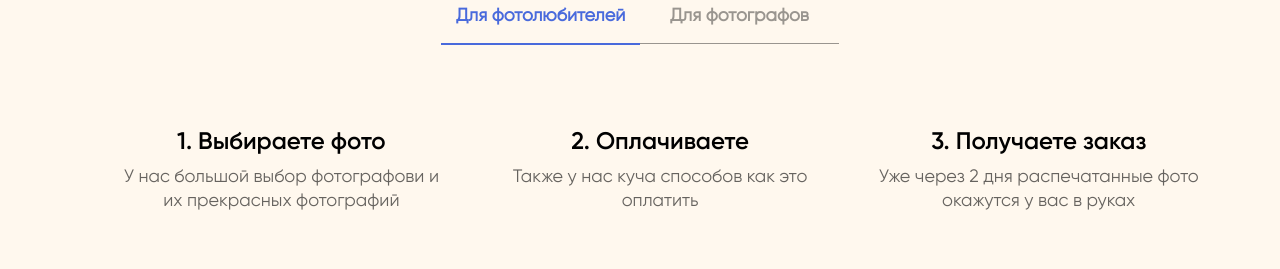
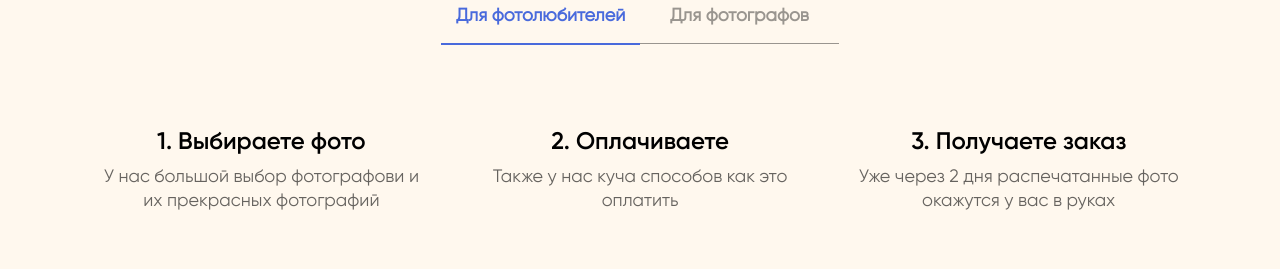
Before and after one commit to nasunya/insprint-photo, a website: page index.html in a window 1280 px wide. Shown: the part 1055-1324 px from the top of the page. Drawn offline with Linux system fonts and the light colour scheme.

Commit message:
верстка 27.08

```diff
--- a/sources/sass/layout/_works.scss
+++ b/sources/sass/layout/_works.scss
@@ -96,7 +96,7 @@
   &__list {
     display: flex;
     width: 100%;
-    margin: 0 20px 80px 20px;
+    margin-bottom: 80px;
 
     @include phones {
       flex-direction: column;
```
Also changed, not shown: assets/css/main.css.
